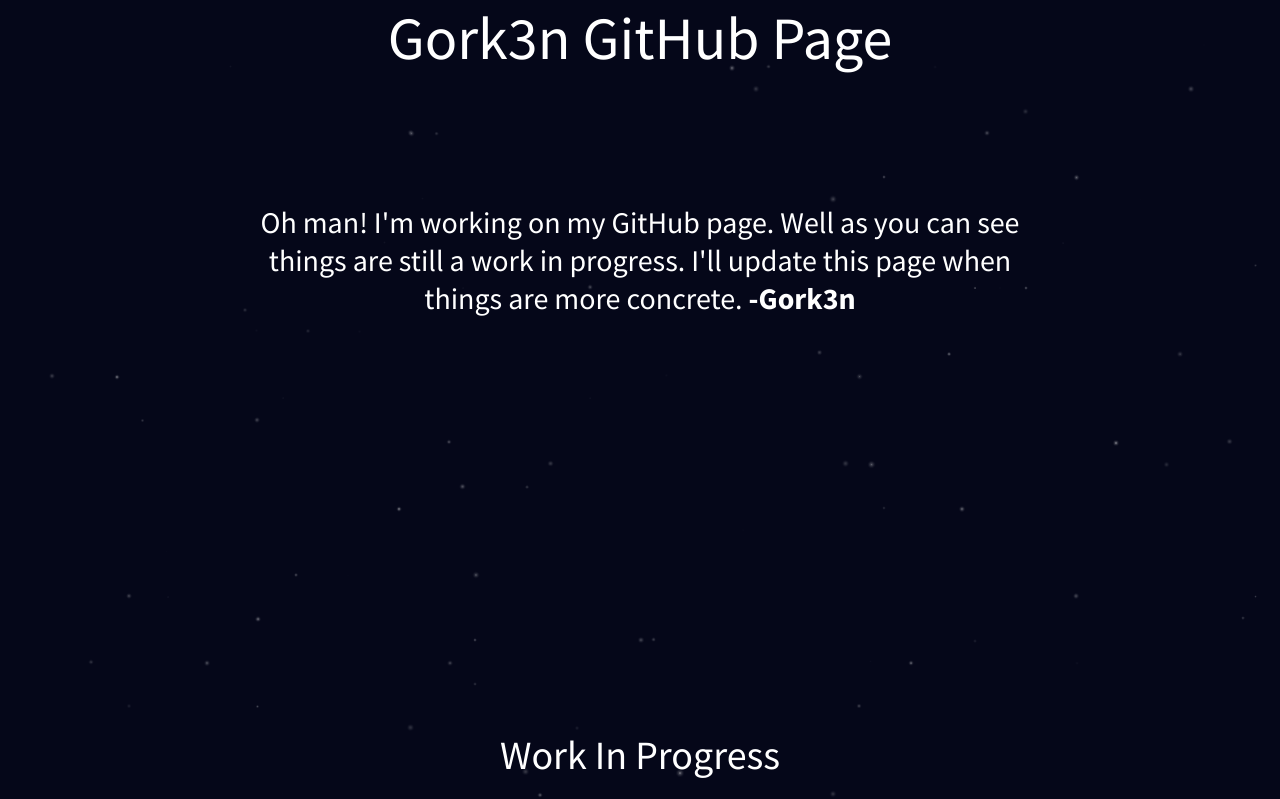
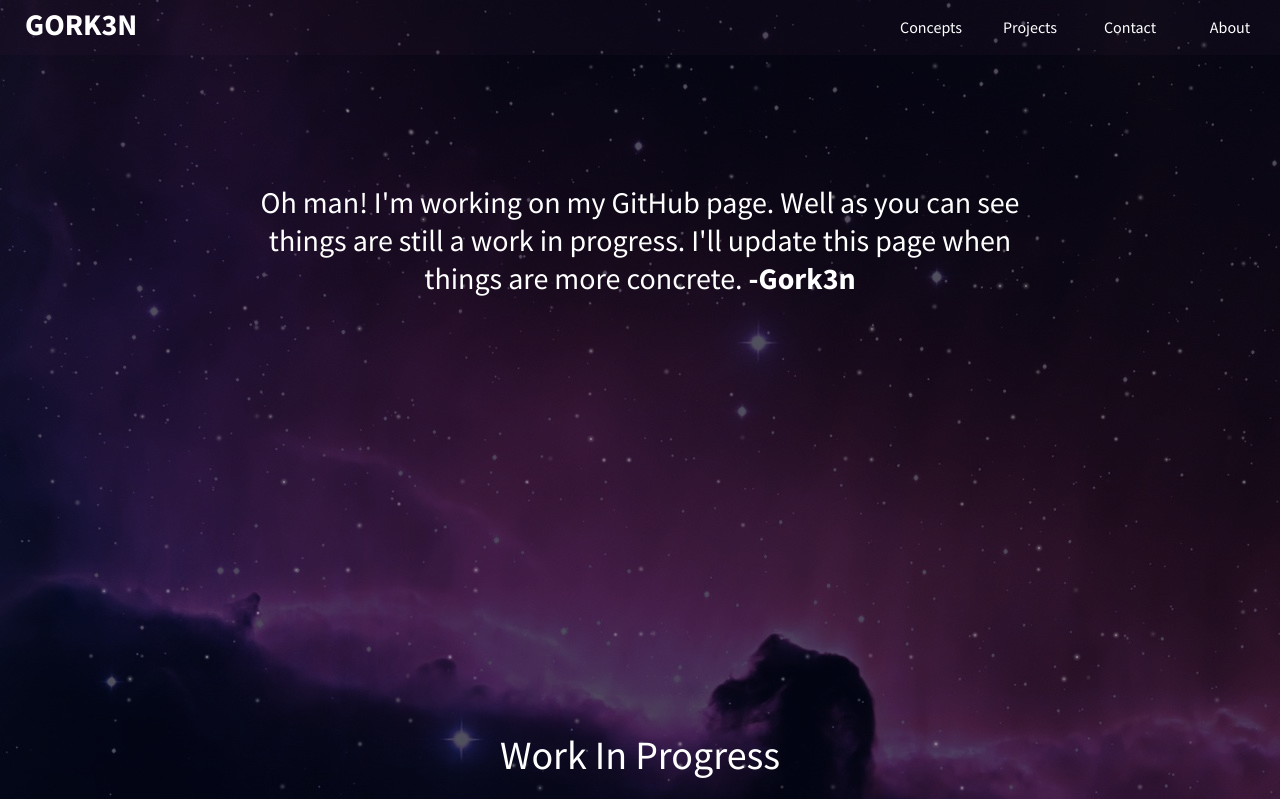
Before and after one commit to gork3n/gork3n.github.io, a plain HTML site: page index.html in a window 1280 px wide. Shown: the top 799 px of the page. Drawn offline with Linux system fonts and the light colour scheme; animation ran at ten frames a second.

Commit message:
Added bg and some CSS styling

```diff
--- a/index.html
+++ b/index.html
@@ -7,8 +7,18 @@
 </head>
 <body>
 
+    <img class="bg" src="/images/sky-star-atmosphere-constellation-aviation-space-1262201-pxhere.com.jpg" alt="Outer space image (CC0)">
     <div class="stars">
-    <div class="nav">Gork3n GitHub Page</div>
+
+    <nav>
+        <div class="logo">Gork3n</div>
+        <ul class="navList">
+            <li>About</li>
+            <li>Contact</li>
+            <li>Projects</li>
+            <li>Concepts</li>
+        </ul>
+    </nav>
 
     <p>Oh man! I'm working on my GitHub page. Well as you can see things are still a work in progress. I'll update this page when things are more concrete. <strong>-Gork3n</strong></p>
 
@@ -48,7 +58,7 @@
             star.style.boxShadow = '0px 0px ' + glow + 'px ' + glow / 1.6 + 'px   rgba(255, 255, 255, 0.3)';
 
             // animation
-            star.style.animationDuration = random(2000, 5000) + 'ms';
+            star.style.animationDuration = random(2000, 11000) + 'ms';
 
             space.appendChild(star);
         }
@@ -60,7 +70,7 @@
         }
 
         // Events
-        populateSpace(250);
+        populateSpace(500);
         form.addEventListener('submit', function (e) {
             e.preventDefault();
             let starsNb = Number(this.starsNb.value);
--- a/styles/styles.css
+++ b/styles/styles.css
@@ -5,7 +5,6 @@
     font-family: 'Source Sans Pro', sans-serif;
     color: #fff;
     width: 100%;
-    height: 100%;
     text-align: center;
 }
 body {
@@ -13,65 +12,108 @@
     padding: 0;
     height: 100%;
     background: #050719;
+
+}
+
+.bg {
+    position: fixed;
+    background-repeat: no-repeat;
+    image-resolution: 1080px;
+    top: 0;
+    left: 0;
+    opacity: 0.3;
+    box-shadow: inset 0 0 200px black;
+    z-index: -2;
 }
 
 .stars {
     position: fixed;
     top: 0;
     width: 100%;
-    background: #050719;
-    position: absolute;
     z-index: -1;
 }
 .star {
     border-radius: 50%;
-    background: rgba(255, 255, 255, 0.5);
+    background: rgba(255, 255, 255, 0.582);
     display: block;
     position: absolute;
-    -webkit-animation: glow 4000ms linear infinite;
-    animation: glow 4000ms linear infinite;
+    -webkit-animation: glow 15000ms linear infinite;
+    animation: glow 15000ms linear infinite;
 }
 
 @-webkit-keyframes glow {
     0% {
-        opacity: 0.0;
-        -webkit-transform: scale(0.2);
-        transform: scale(0.2);
+        opacity: 0.4;
+        -webkit-transform: scale(0.5);
+        transform: scale(0.5);
     }
     50% {
         opacity: 0.9;
-        -webkit-transform: scale(0.5);
-        transform: scale(0.5);
+        -webkit-transform: scale(0.9);
+        transform: scale(0.9);
     }
     100% {
-        -webkit-transform: scale(0.2);
-        transform: scale(0.2);
+        opacity: 1;
+        -webkit-transform: scale(0.4);
+        transform: scale(0.4);
     }
 }
 
 @keyframes glow {
     0% {
-        opacity: 0;
-        -webkit-transform: scale(0.2);
-        transform: scale(0.2);
+        opacity: 0.4;
+        -webkit-transform: scale(0.5);
+        transform: scale(0.5);
     }
     50% {
         opacity: 0.9;
-        -webkit-transform: scale(0.5);
+        -webkit-transform: scale(0.9);
         transform: scale(0.5);
     }
     100% {
-        -webkit-transform: scale(0.2);
-        transform: scale(0.2);
+        opacity: 1;
+        -webkit-transform: scale(0.4);
+        transform: scale(0.4);
     }
 }
 
-.nav {
-    margin: 0;
-    padding: 0;
+nav {
+    background-color: #441e411c;
+    display: inline-block;
+    align-items: center;
+    margin-right: 40px;
     width: 100%;
+    height: 55px;
+    z-index: 5;
+}
+
+.logo {
+    margin: 0 auto;
     text-align: center;
-    font-size: 60px;
+    padding: 5px 25px;
+    float: left;
+    font-size: 30px;
+    font-weight: 900;
+    text-transform: uppercase;
+}
+
+.navList {
+    display: inline;
+    list-style: none;
+    width: 50px;
+    height: 55px;
+    margin-right: 10px;
+}
+
+.navList li {
+    float: right;
+    width: 60px;
+    padding: 17px 20px;
+}
+
+.navList li:hover {
+    background-color: rgba(47, 47, 47, 0.39);
+    cursor: pointer;
 }
 
 p {
```
Also changed, not shown: images/sky-star-atmosphere-constellation-aviation-space-1262201-pxhere.com.jpg (added).
